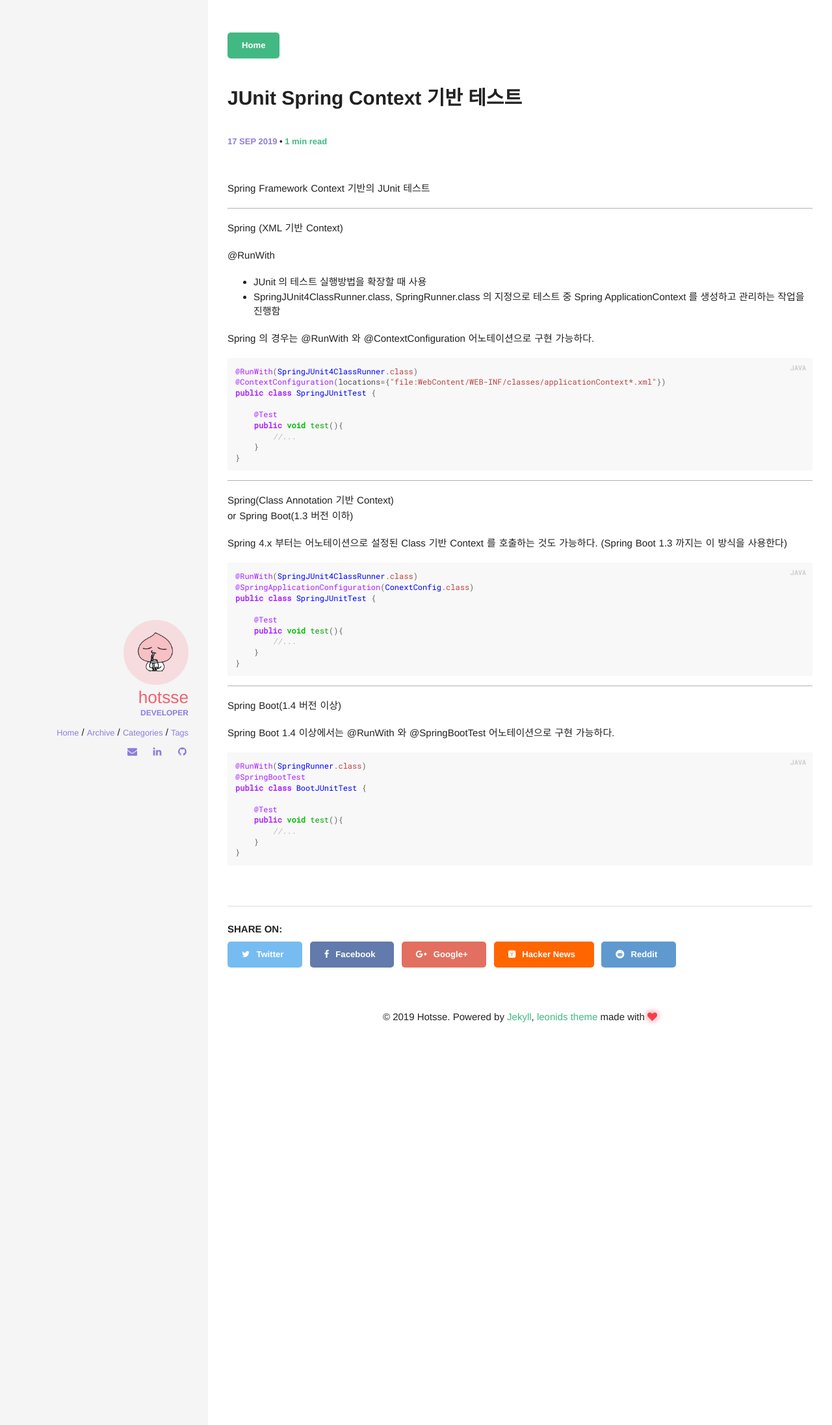
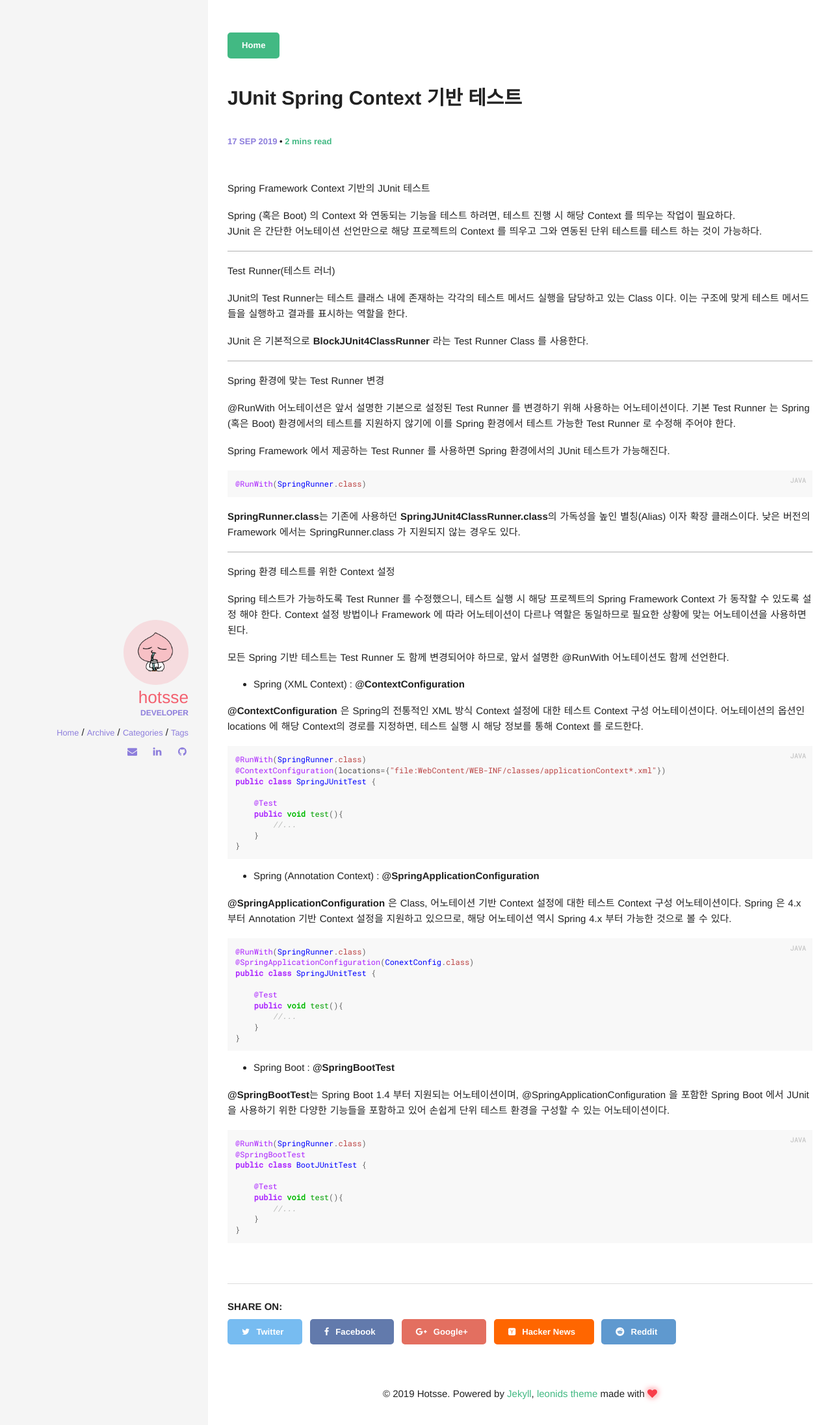
Before and after one commit to Hotsse/hotsse.github.io, a Jekyll site: the page built from _posts/2019-09-17-JUnit Spring Context 기반 테스트.md, in a window 1280 px wide. Shown: the top 2193 px of the page at 65% size. Built offline with Jekyll 4.4.1, drawn with Linux system fonts in a browser that asks for light colours; comment, search, counter and statistics services are not loaded.

Commit message:
update post

```diff
--- a/_posts/2019-09-17-JUnit Spring Context 기반 테스트.md
+++ b/_posts/2019-09-17-JUnit Spring Context 기반 테스트.md
@@ -7,18 +7,49 @@ comments: true
 
 Spring Framework Context 기반의 JUnit 테스트
 
+Spring (혹은 Boot) 의 Context 와 연동되는 기능을 테스트 하려면, 테스트 진행 시 해당 Context 를 띄우는 작업이 필요하다.
+JUnit 은 간단한 어노테이션 선언만으로 해당 프로젝트의 Context 를 띄우고 그와 연동된 단위 테스트를 테스트 하는 것이 가능하다.
+
 -------------
 
-Spring (XML 기반 Context)
+Test Runner(테스트 러너)
 
-@RunWith
-- JUnit 의 테스트 실행방법을 확장할 때 사용
-- SpringJUnit4ClassRunner.class, SpringRunner.class 의 지정으로 테스트 중 Spring ApplicationContext 를 생성하고 관리하는 작업을 진행함
+JUnit의 Test Runner는 테스트 클래스 내에 존재하는 각각의 테스트 메서드 실행을 담당하고 있는 Class 이다. 이는 구조에 맞게 테스트 메서드들을 실행하고 결과를 표시하는 역할을 한다.
 
-Spring 의 경우는 @RunWith 와 @ContextConfiguration 어노테이션으로 구현 가능하다.
+JUnit 은 기본적으로 **BlockJUnit4ClassRunner** 라는 Test Runner Class 를 사용한다.
+
+-------------
+
+Spring 환경에 맞는 Test Runner 변경
+
+@RunWith 어노테이션은 앞서 설명한 기본으로 설정된 Test Runner 를 변경하기 위해 사용하는 어노테이션이다.
+기본 Test Runner 는 Spring (혹은 Boot) 환경에서의 테스트를 지원하지 않기에 이를 Spring 환경에서 테스트 가능한 Test Runner 로 수정해 주어야 한다.
+
+Spring Framework 에서 제공하는 Test Runner 를 사용하면 Spring 환경에서의 JUnit 테스트가 가능해진다.
 
 {% highlight java %}
-@RunWith(SpringJUnit4ClassRunner.class)
+@RunWith(SpringRunner.class)
+{% endhighlight %}
+
+**SpringRunner.class**는 기존에 사용하던 **SpringJUnit4ClassRunner.class**의 가독성을 높인 별칭(Alias) 이자 확장 클래스이다.
+낮은 버전의 Framework 에서는 SpringRunner.class 가 지원되지 않는 경우도 있다.
+
+-------------
+
+Spring 환경 테스트를 위한 Context 설정
+
+Spring 테스트가 가능하도록 Test Runner 를 수정했으니, 테스트 실행 시 해당 프로젝트의 Spring Framework Context 가 동작할 수 있도록 설정 해야 한다. Context 설정 방법이나 Framework 에 따라 어노테이션이 다르나 역할은 동일하므로 필요한 상황에 맞는 어노테이션을 사용하면 된다.
+
+모든 Spring 기반 테스트는 Test Runner 도 함께 변경되어야 하므로, 앞서 설명한 @RunWith 어노테이션도 함께 선언한다.
+
+
+
+- Spring (XML Context) : **@ContextConfiguration**
+
+**@ContextConfiguration** 은 Spring의 전통적인 XML 방식 Context 설정에 대한 테스트 Context 구성 어노테이션이다. 어노테이션의 옵션인 locations 에 해당 Context의 경로를 지정하면, 테스트 실행 시 해당 정보를 통해 Context 를 로드한다.
+
+{% highlight java %}
+@RunWith(SpringRunner.class)
 @ContextConfiguration(locations={"file:WebContent/WEB-INF/classes/applicationContext*.xml"})
 public class SpringJUnitTest {
 
@@ -29,16 +60,12 @@ public class SpringJUnitTest {
 }
 {% endhighlight %}
 
--------------
+- Spring (Annotation Context) : **@SpringApplicationConfiguration**
 
-Spring(Class Annotation 기반 Context)
-or Spring Boot(1.3 버전 이하)
-
-Spring 4.x 부터는 어노테이션으로 설정된 Class 기반 Context 를 호출하는 것도 가능하다.
-(Spring Boot 1.3 까지는 이 방식을 사용한다)
+**@SpringApplicationConfiguration** 은 Class, 어노테이션 기반 Context 설정에 대한 테스트 Context 구성 어노테이션이다. Spring 은 4.x 부터 Annotation 기반 Context 설정을 지원하고 있으므로, 해당 어노테이션 역시 Spring 4.x 부터 가능한 것으로 볼 수 있다.
 
 {% highlight java %}
-@RunWith(SpringJUnit4ClassRunner.class)
+@RunWith(SpringRunner.class)
 @SpringApplicationConfiguration(ConextConfig.class)
 public class SpringJUnitTest {
 
@@ -49,11 +76,9 @@ public class SpringJUnitTest {
 }
 {% endhighlight %}
 
--------------
+- Spring Boot : **@SpringBootTest**
 
-Spring Boot(1.4 버전 이상)
-
-Spring Boot 1.4 이상에서는 @RunWith 와 @SpringBootTest 어노테이션으로 구현 가능하다.
+**@SpringBootTest**는 Spring Boot 1.4 부터 지원되는 어노테이션이며, @SpringApplicationConfiguration 을 포함한 Spring Boot 에서 JUnit 을 사용하기 위한 다양한 기능들을 포함하고 있어 손쉽게 단위 테스트 환경을 구성할 수 있는 어노테이션이다.
 
 {% highlight java %}
 @RunWith(SpringRunner.class)
```
